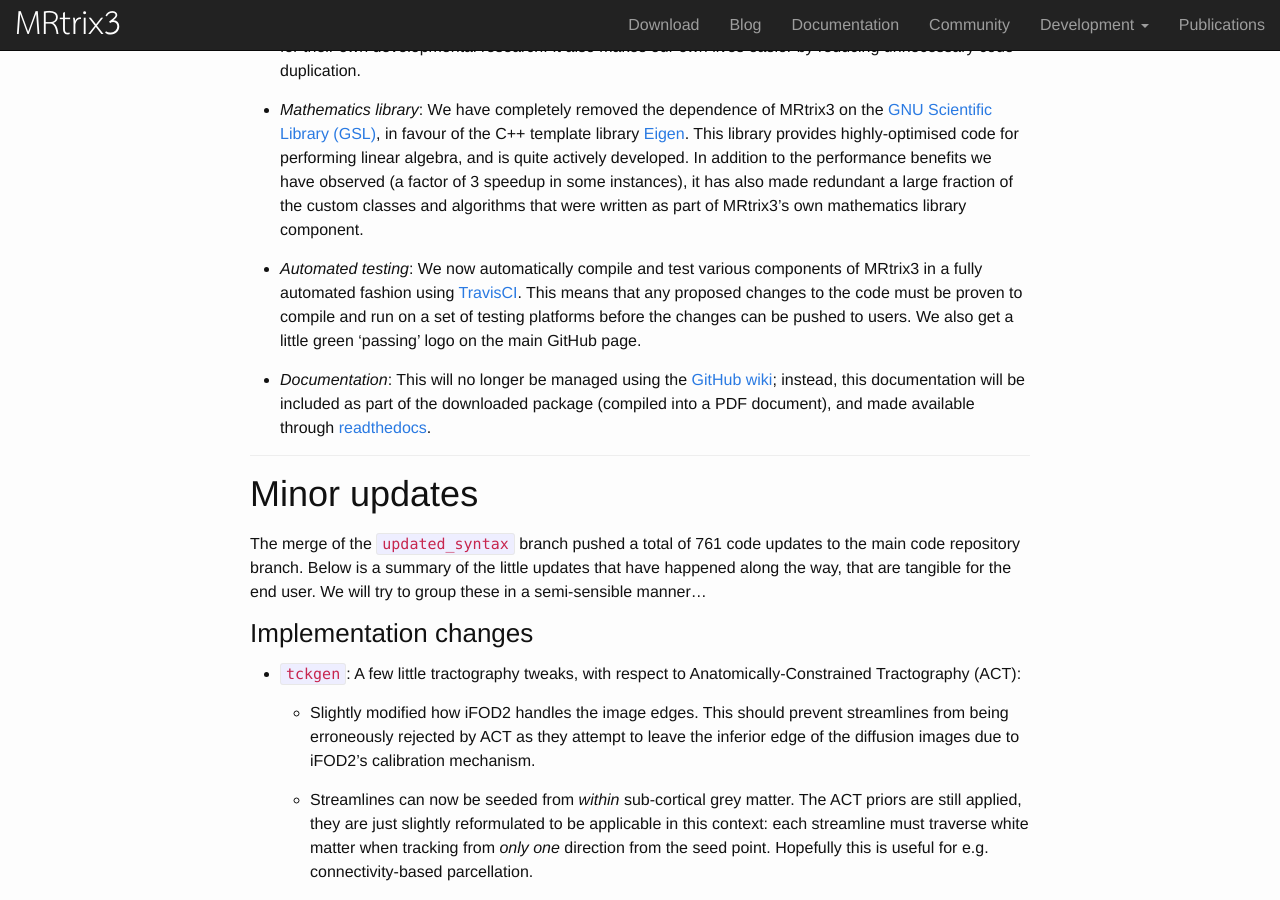
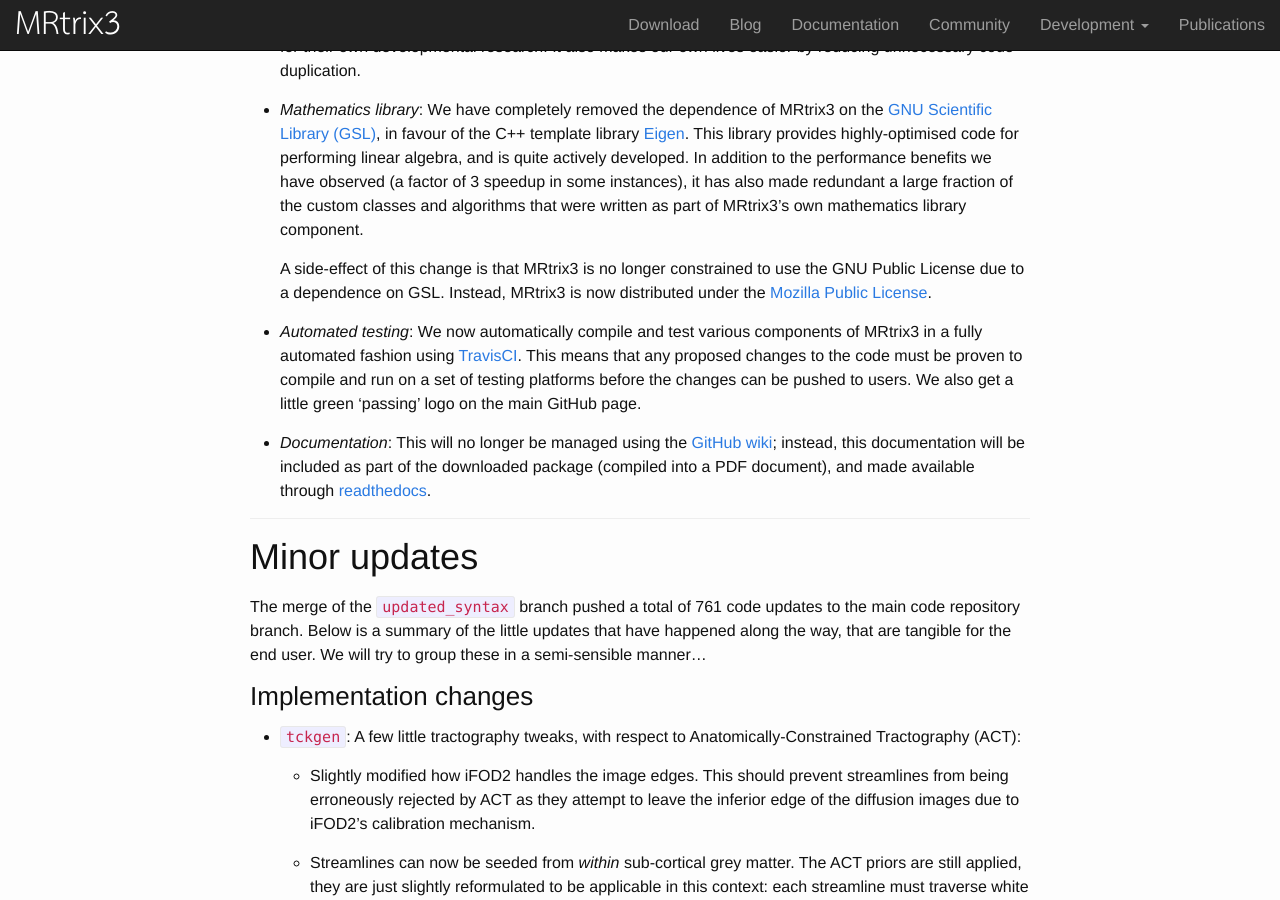
Before and after one commit to MRtrix3/MRtrix3.github.io, a Jekyll site: the page built from _posts/2016/03/2016-03-11-major-changes-to-mrtrix3.md, in a window 1280 px wide and 900 px high, scrolled down 2053 px. Built offline with Jekyll 4.4.1, drawn with Linux system fonts in a browser that asks for light colours; nearby versions of some CDN libraries.

Commit message:
Add license change to updated_syntax merge blog post

```diff
--- a/_posts/2016/03/2016-03-11-major-changes-to-mrtrix3.md
+++ b/_posts/2016/03/2016-03-11-major-changes-to-mrtrix3.md
@@ -132,6 +132,10 @@ quite actively developed. In addition to the performance benefits we have
 observed (a factor of 3 speedup in some instances), it has also made redundant
 a large fraction of the custom classes and algorithms that were written as part
 of MRtrix3's own mathematics library component.
+
+  A side-effect of this change is that MRtrix3 is no longer constrained to use
+the GNU Public License due to a dependence on GSL. Instead, MRtrix3 is now
+distributed under the [Mozilla Public License](http://mozilla.org/MPL/2.0/).
 
 - *Automated testing*: We now automatically compile and test various components
   of MRtrix3 in a fully automated fashion using
```
